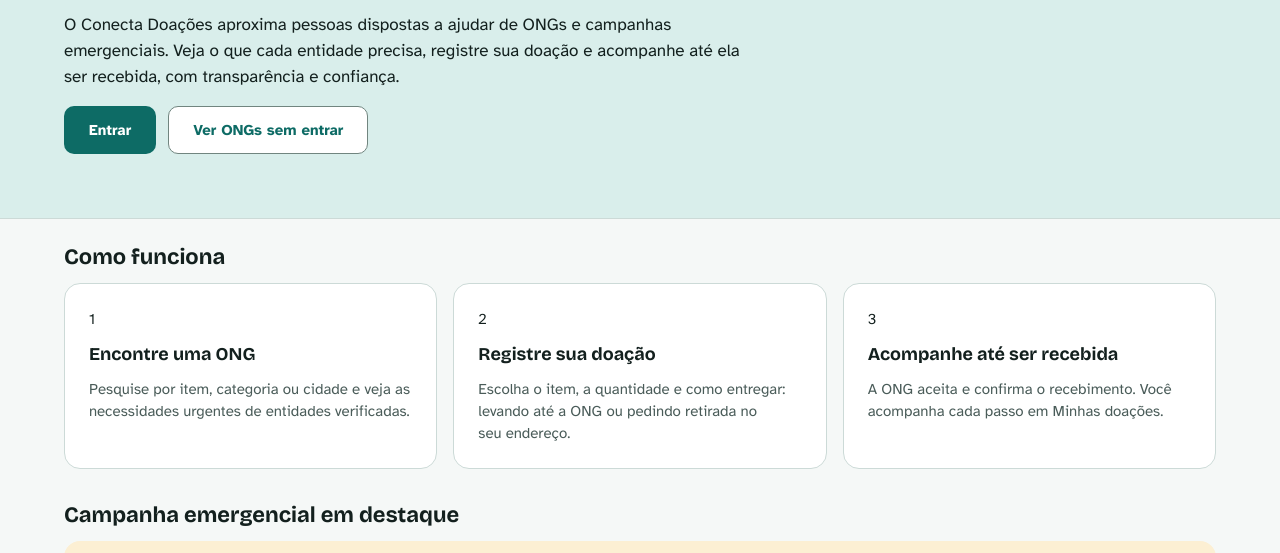
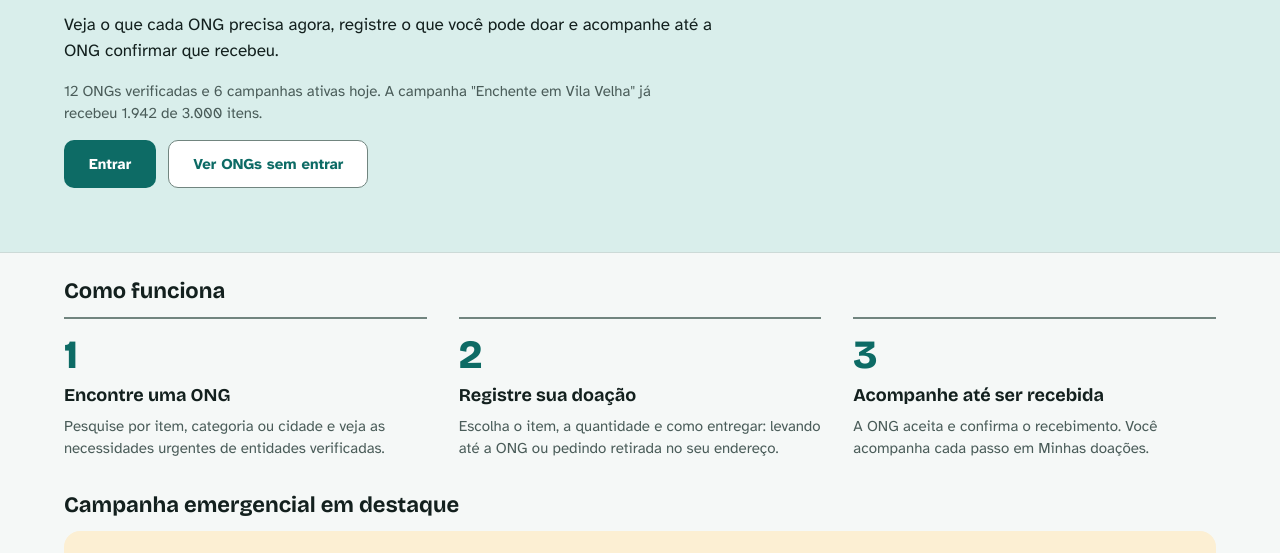
Before and after one commit to EduardoNFraiz-UVV/TrabalhoInterdisciplinar1M, a plain HTML site: page web/index.html in a window 1280 px wide. Shown: the part 169-722 px from the top of the page. Drawn offline with nearby package versions, Linux system fonts and the light colour scheme.

Commit message:
Refaz Como funciona e Projetos sociais da apresentacao sem cartoes e coloca numeros reais no hero

```diff
--- a/web/css/paginas/publico.css
+++ b/web/css/paginas/publico.css
@@ -35,9 +35,64 @@
   border-radius: var(--radius-lg);
 }
 
-/* Passos numerados: o número fica sobre o texto do cartão */
-ol.lista-simples > li.cartao {
-  gap: var(--space-3);
+/* "Como funciona": três passos numerados numa linha aberta.
+   Cada passo tem um fio no topo (border-top) e o número grande na fonte de títulos. No celular
+   os passos ficam um embaixo do outro. */
+.passos-abertos {
+  display: grid;
+  grid-template-columns: 1fr;
+  gap: var(--space-5) var(--space-6);
+  list-style: none;
+  padding: 0;
+}
+
+@media (min-width: 768px) {
+  .passos-abertos {
+    grid-template-columns: repeat(3, 1fr);
+  }
+}
+
+.passos-abertos li {
+  display: flex;
+  flex-direction: column;
+  gap: var(--space-2);
+  padding-top: var(--space-4);
+  border-top: 2px solid var(--line-strong);
+}
+
+.passo-grande {
+  font-family: var(--fonte-titulo);
+  font-size: 40px;
+  line-height: 1;
+  font-weight: 800;
+  color: var(--primary);
+}
+
+/* "Projetos sociais": linhas com a ilustração à esquerda e o texto à direita, separadas por filetes */
+.lista-projetos {
+  display: flex;
+  flex-direction: column;
+}
+
+.projeto {
+  display: grid;
+  grid-template-columns: auto 1fr;
+  align-items: center;
+  gap: var(--space-5);
+  padding: var(--space-5) 0;
+  border-top: 1px solid var(--line);
+}
+
+.projeto:last-child {
+  border-bottom: 1px solid var(--line);
+}
+
+@media (max-width: 480px) {
+  /* Em telas muito estreitas a ilustração fica em cima do texto */
+  .projeto {
+    grid-template-columns: 1fr;
+    align-items: start;
+  }
 }
 
 /* A seção ao redor das âncoras do menu não fica escondida atrás do cabeçalho ao rolar */
--- a/web/index.html
+++ b/web/index.html
@@ -29,7 +29,9 @@
     <section class="hero" aria-labelledby="titulo-hero">
       <div class="conteudo hero-interno">
         <h1 id="titulo-hero" class="titulo-display">Conectando quem quer doar a quem precisa</h1>
-        <p class="texto-grande">O Conecta Doações aproxima pessoas dispostas a ajudar de ONGs e campanhas emergenciais. Veja o que cada entidade precisa, registre sua doação e acompanhe até ela ser recebida, com transparência e confiança.</p>
+        <p class="texto-grande">Veja o que cada ONG precisa agora, registre o que você pode doar e acompanhe até a ONG confirmar que recebeu.</p>
+        <!-- Números reais do site, escritos em texto corrido (preenchido pelo JS), em vez de cartões de métricas -->
+        <p class="texto-apoio" id="hero-numeros"></p>
         <div class="linha">
           <a class="botao botao-primario botao-grande" href="paginas/publico/login.html" id="botao-entrar">Entrar</a>
           <a class="botao botao-secundario botao-grande" href="paginas/publico/ongs.html">Ver ONGs sem entrar</a>
@@ -41,19 +43,21 @@
       <!-- Como funciona: 3 passos numerados dentro de uma lista ordenada -->
       <section class="secao" id="como-funciona" aria-labelledby="titulo-como">
         <h2 id="titulo-como">Como funciona</h2>
-        <ol class="grade-cartoes lista-simples">
-          <li class="cartao">
-            <span class="passo-numero" aria-hidden="true">1</span>
+        <!-- Os passos formam uma sequência de verdade, então ficam numerados, mas numa linha aberta:
+             sem cartões, com um fio no topo ligando um passo ao outro -->
+        <ol class="passos-abertos">
+          <li>
+            <span class="passo-grande" aria-hidden="true">1</span>
             <h3>Encontre uma ONG</h3>
             <p class="texto-apoio">Pesquise por item, categoria ou cidade e veja as necessidades urgentes de entidades verificadas.</p>
           </li>
-          <li class="cartao">
-            <span class="passo-numero" aria-hidden="true">2</span>
+          <li>
+            <span class="passo-grande" aria-hidden="true">2</span>
             <h3>Registre sua doação</h3>
             <p class="texto-apoio">Escolha o item, a quantidade e como entregar: levando até a ONG ou pedindo retirada no seu endereço.</p>
           </li>
-          <li class="cartao">
-            <span class="passo-numero" aria-hidden="true">3</span>
+          <li>
+            <span class="passo-grande" aria-hidden="true">3</span>
             <h3>Acompanhe até ser recebida</h3>
             <p class="texto-apoio">A ONG aceita e confirma o recebimento. Você acompanha cada passo em Minhas doações.</p>
           </li>
@@ -78,21 +82,28 @@
       <section class="secao" id="projetos" aria-labelledby="titulo-projetos">
         <h2 id="titulo-projetos">Projetos sociais de coleta de resíduos</h2>
         <p class="texto-apoio">Além das doações, apoiamos projetos que transformam resíduos em renda e cuidado com o ambiente.</p>
-        <div class="grade-cartoes">
-          <article class="cartao">
+        <!-- Três projetos em linhas: ilustração ao lado do texto, separados por filetes (sem cartões) -->
+        <div class="lista-projetos">
+          <article class="projeto">
             <img class="ilustracao" src="img/projeto-oleo.svg" alt="Galão de óleo de cozinha usado sendo recolhido" width="96" height="96">
+            <div class="pilha pilha-pequena">
               <h3>Coleta de óleo de cozinha</h3>
               <p class="texto-apoio">Pontos de coleta recebem óleo usado, que vira sabão e biocombustível, evitando que ele polua rios e redes de esgoto.</p>
+            </div>
           </article>
-          <article class="cartao">
+          <article class="projeto">
             <img class="ilustracao" src="img/projeto-reciclagem.svg" alt="Caixa de coleta seletiva com papel e plástico" width="96" height="96">
+            <div class="pilha pilha-pequena">
               <h3>Reciclagem de papel e plástico</h3>
               <p class="texto-apoio">Cooperativas de catadores separam e vendem os materiais, gerando renda para famílias e reduzindo o lixo enviado aos aterros.</p>
+            </div>
           </article>
-          <article class="cartao">
+          <article class="projeto">
             <img class="ilustracao" src="img/projeto-roupas.svg" alt="Cabide com roupas arrumadas para reaproveitamento" width="96" height="96">
+            <div class="pilha pilha-pequena">
               <h3>Reaproveitamento de roupas</h3>
               <p class="texto-apoio">Roupas em bom estado são higienizadas e entregues a quem precisa; as que não servem viram material para oficinas de costura.</p>
+            </div>
           </article>
         </div>
       </section>
--- a/web/js/paginas/publico/apresentacao.js
+++ b/web/js/paginas/publico/apresentacao.js
@@ -11,7 +11,8 @@ import { iniciarPagina } from '../../nucleo/pagina.js';
 import { tabela } from '../../nucleo/armazenamento.js';
 import { url, rotaInicialDoPerfil } from '../../nucleo/caminhos.js';
 import { $, el, preencher } from '../../utilitarios/dom.js';
-import { campanhasAtivas, quantidadeDeOngs } from '../../regras/campanhas.js';
+import { formatarNumero } from '../../utilitarios/formatacao.js';
+import { campanhasAtivas, quantidadeDeOngs, recebidoDaCampanha, metaTotal } from '../../regras/campanhas.js';
 import { cartaoCampanha, cartaoOng } from '../../componentes/cartoes.js';
 
 /* O menu do visitante não tem item "Início": nenhuma página fica marcada como atual */
@@ -19,8 +20,19 @@ const contexto = iniciarPagina({ perfis: null, pagina: () => null });
 
 if (contexto) {
   /* Campanha em destaque */
-  const destaque = campanhasAtivas().sort((a, b) => quantidadeDeOngs(b.id_campanha) - quantidadeDeOngs(a.id_campanha))[0];
+  const ativas = campanhasAtivas();
+  const destaque = [...ativas].sort((a, b) => quantidadeDeOngs(b.id_campanha) - quantidadeDeOngs(a.id_campanha))[0];
   preencher($('#campanha-destaque'), destaque ? cartaoCampanha(destaque, 'h3') : el('p', { class: 'texto-apoio' }, 'Não há campanhas ativas no momento.'));
+
+  /* Números reais no hero, em uma frase: ONGs verificadas, campanhas ativas e o andamento da campanha em destaque */
+  const verificadas = tabela('ong').filter((o) => o.verificada).length;
+  const frase = [
+    `${verificadas} ${verificadas === 1 ? 'ONG verificada' : 'ONGs verificadas'} e ${ativas.length} ${ativas.length === 1 ? 'campanha ativa' : 'campanhas ativas'} hoje.`
+  ];
+  if (destaque) {
+    frase.push(`A campanha "${destaque.titulo}" já recebeu ${formatarNumero(recebidoDaCampanha(destaque.id_campanha))} de ${formatarNumero(metaTotal(destaque.id_campanha))} itens.`);
+  }
+  $('#hero-numeros').textContent = frase.join(' ');
 
   /* As 3 primeiras ONGs verificadas (Lar Esperança, Casa da Criança e Abrigo Sol nos dados de exemplo) */
   preencher($('#ongs-destaque'), tabela('ong').filter((o) => o.verificada).slice(0, 3).map((ong) => cartaoOng(ong, 'h3')));
```
Lines whose indentation alone changed are shown as unchanged.
